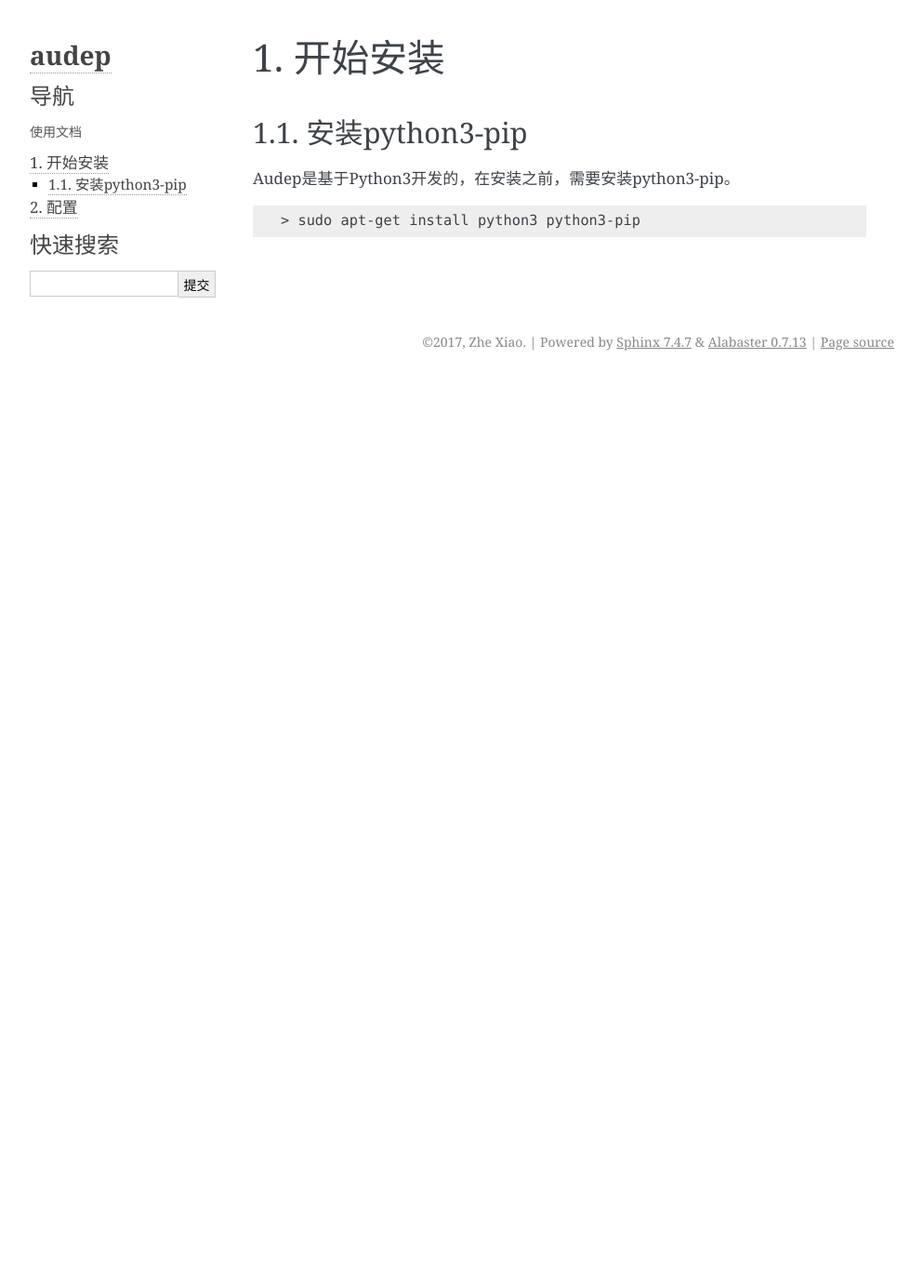
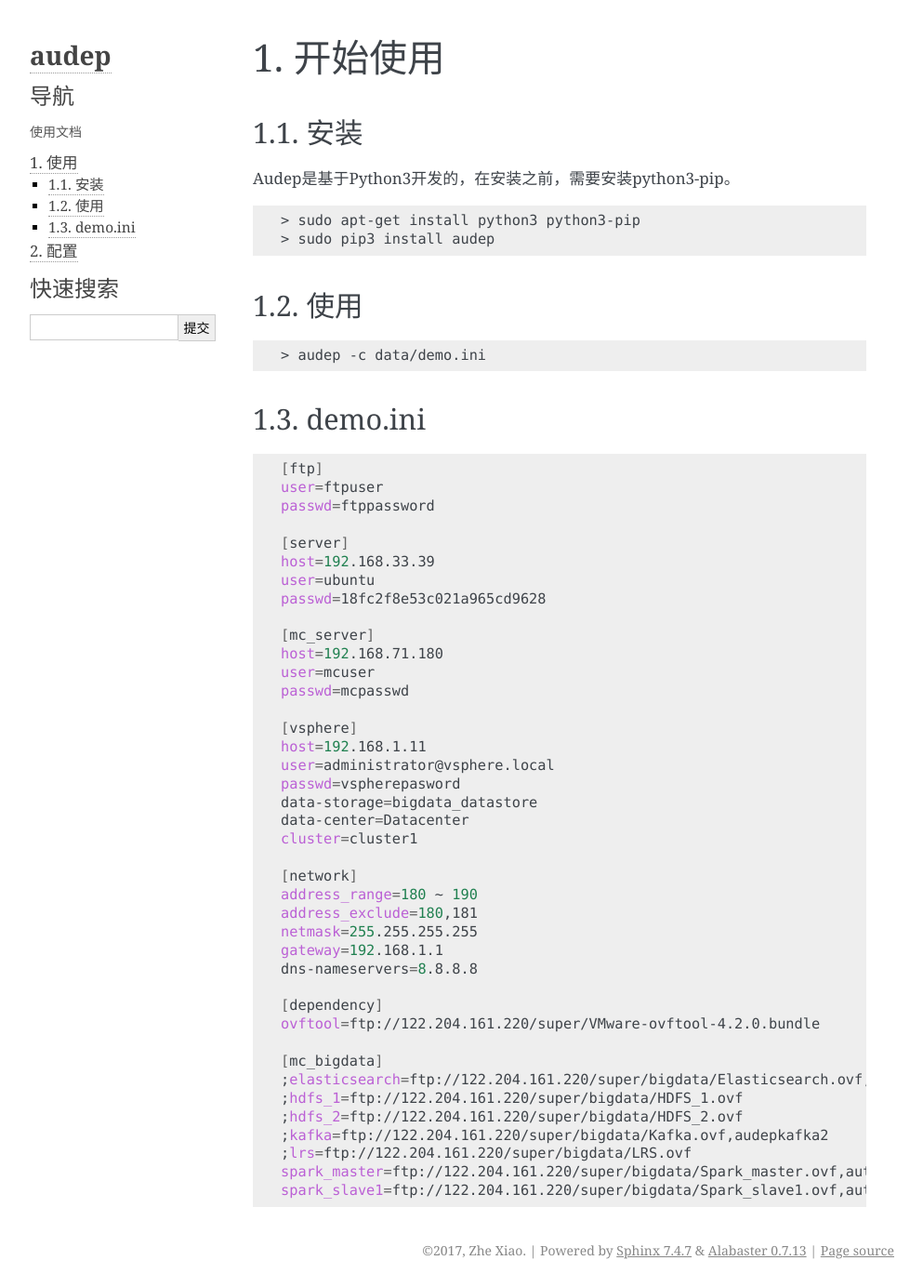
Before and after one commit to zhexiao/audep, a Sphinx documentation site: the page built from docs/install.rst, in a window 1280 px wide. Shown: the whole page at 93% size, without its empty margins (148-1141 px from the left). Built offline with Sphinx 7.4.7, drawn with Linux system fonts in a browser that asks for light colours; formulas are drawn with MathJax 3; before the commit the page ends 900 px from its top, so only the background shows below that.

Commit message:
update readme

```diff
--- a/docs/configurations.rst
+++ b/docs/configurations.rst
@@ -49,8 +49,8 @@ mc_server(machine server)模块是默认从FTP下载下来的虚拟机的主机
 
     [mc_server]
     host=192.168.71.180
-    user=hdgs
-    passwd=hdgs2017
+    user=mcuser
+    passwd=mcpasswd
 
 .. note::
 
--- a/docs/index.rst
+++ b/docs/index.rst
@@ -11,7 +11,7 @@ audep文档
    :maxdepth: 2
    :caption: 使用文档
 
-   开始安装 <install>
+   使用 <install>
    配置 <configurations>
 
 Indices and tables
--- a/docs/install.rst
+++ b/docs/install.rst
@@ -1,11 +1,63 @@
-开始安装
+开始使用
 ^^^^^^^^
 
-安装python3-pip
----------------
+安装
+-----
 
 Audep是基于Python3开发的，在安装之前，需要安装python3-pip。
 
 .. code-block:: bash
 
    > sudo apt-get install python3 python3-pip
+   > sudo pip3 install audep
+
+使用
+-----
+.. code-block:: bash
+
+   > audep -c data/demo.ini
+
+demo.ini
+---------
+.. code-block:: bash
+
+   [ftp]
+   user=ftpuser
+   passwd=ftppassword
+
+   [server]
+   host=192.168.33.39
+   user=ubuntu
+   passwd=18fc2f8e53c021a965cd9628
+
+   [mc_server]
+   host=192.168.71.180
+   user=mcuser
+   passwd=mcpasswd
+
+   [vsphere]
+   host=192.168.1.11
+   user=administrator@vsphere.local
+   passwd=vspherepasword
+   data-storage=bigdata_datastore
+   data-center=Datacenter
+   cluster=cluster1
+
+   [network]
+   address_range=180 ~ 190
+   address_exclude=180,181
+   netmask=255.255.255.255
+   gateway=192.168.1.1
+   dns-nameservers=8.8.8.8
+
+   [dependency]
+   ovftool=ftp://122.204.161.220/super/VMware-ovftool-4.2.0.bundle
+
+   [mc_bigdata]
+   ;elasticsearch=ftp://122.204.161.220/super/bigdata/Elasticsearch.ovf, autoes7
+   ;hdfs_1=ftp://122.204.161.220/super/bigdata/HDFS_1.ovf
+   ;hdfs_2=ftp://122.204.161.220/super/bigdata/HDFS_2.ovf
+   ;kafka=ftp://122.204.161.220/super/bigdata/Kafka.ovf,audepkafka2
+   ;lrs=ftp://122.204.161.220/super/bigdata/LRS.ovf
+   spark_master=ftp://122.204.161.220/super/bigdata/Spark_master.ovf,autospm
+   spark_slave1=ftp://122.204.161.220/super/bigdata/Spark_slave1.ovf,autosps1
--- a/setup.py
+++ b/setup.py
@@ -19,7 +19,7 @@ with open(path.join(here, 'README.rst'), encoding='utf-8') as f:
 
 setup(
     name='audep',
-    version='1.2.2',
+    version='1.2.3',
     description='自动化部署平台',
     long_description=long_description,
 
```
